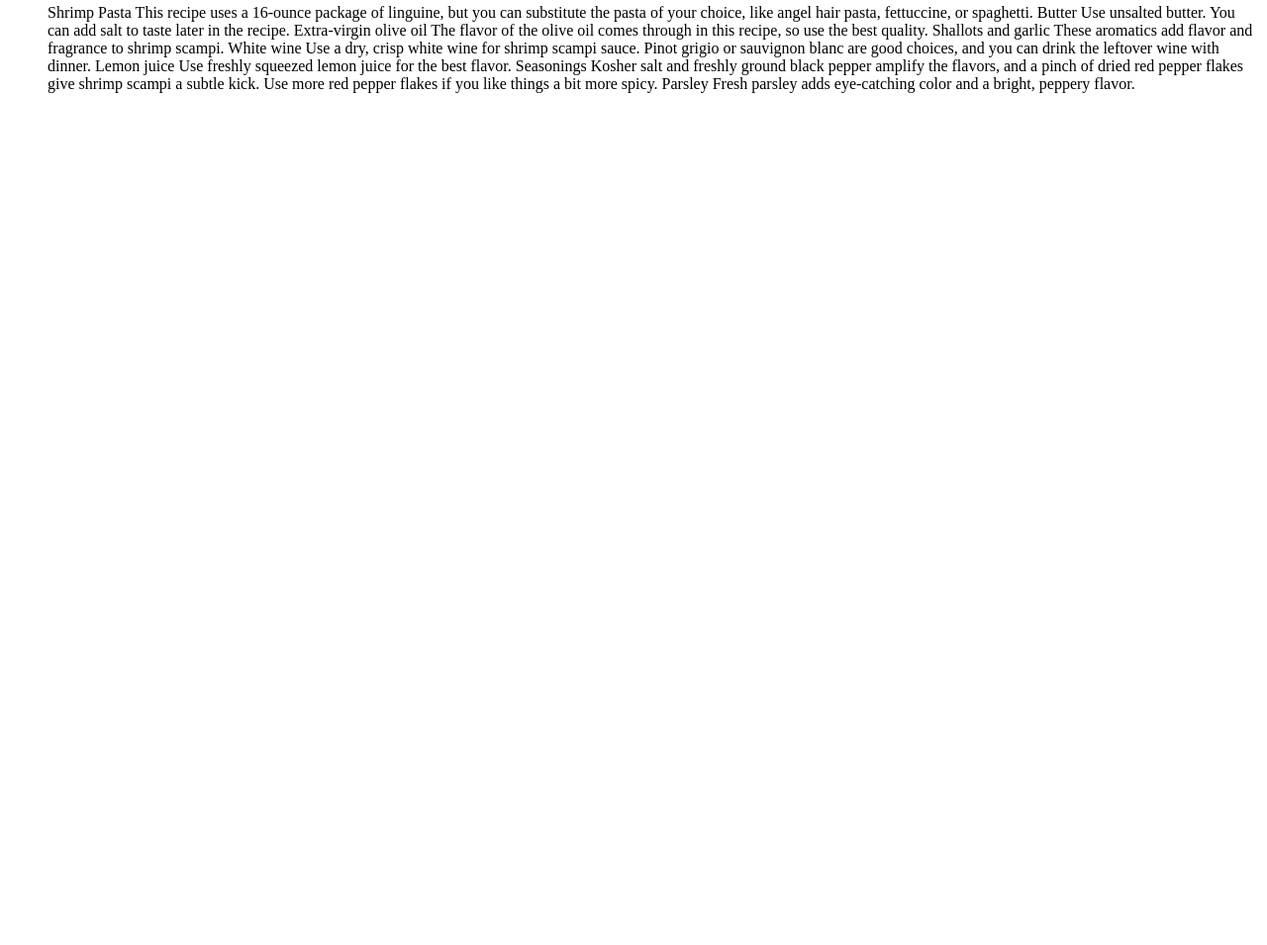
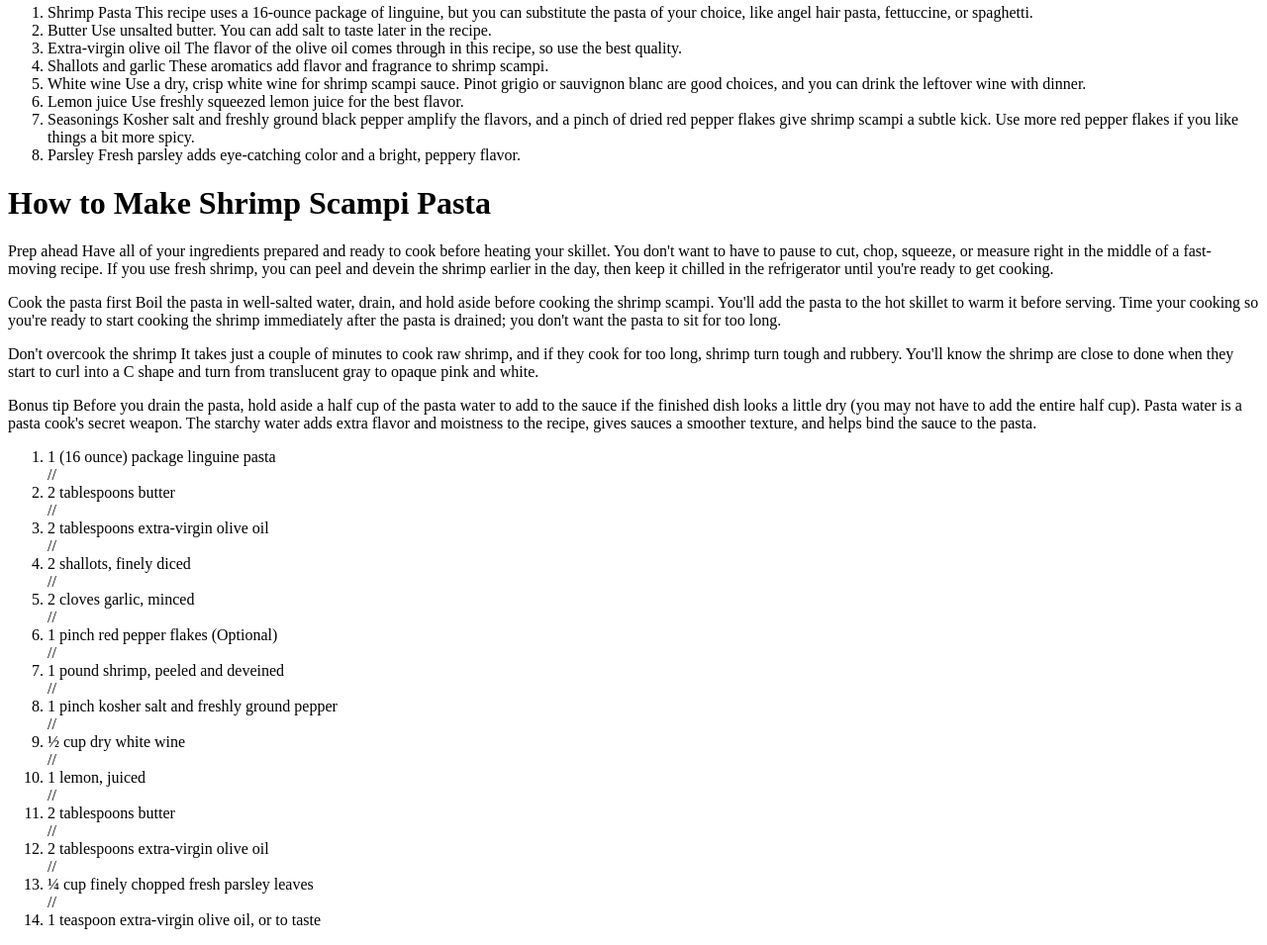
Before and after one commit to Mpezzatta72/odin-recipes, a plain HTML site: page pasta.html in a window 1280 px wide. Shown: the part 430-1385 px from the top of the page at 99% size. Before the commit the page ends 800 px from the top, so only its background shows below. Drawn offline with Linux system fonts and the light colour scheme.

Commit message:
could not figure out the <li> =<ls>

```diff
--- a/pasta.html
+++ b/pasta.html
@@ -32,32 +32,83 @@
 
          </p>
          <h1>   Ingredients for Shrimp Scampi with Pasta     </h1>
-         <ul>
-         <ls> Shrimp Pasta
+
+         <ol>
+         <li> Shrimp Pasta
             This recipe uses a 16-ounce package of linguine, but you can substitute the pasta of your choice, like angel hair pasta, fettuccine, or spaghetti.</ls>
 
-          <ls>  Butter
-            Use unsalted butter. You can add salt to taste later in the recipe.</ls>
 
-           <ls> Extra-virgin olive oil
-            The flavor of the olive oil comes through in this recipe, so use the best quality.</ls>
+            <li>  Butter
+            Use unsalted butter. You can add salt to taste later in the recipe.</li>
 
-            <ls>Shallots and garlic
-            These aromatics add flavor and fragrance to shrimp scampi.</ls>
 
-            <ls>White wine
-            Use a dry, crisp white wine for shrimp scampi sauce. Pinot grigio or sauvignon blanc are good choices, and you can drink the leftover wine with dinner.</ls>
+            <li> Extra-virgin olive oil
+            The flavor of the olive oil comes through in this recipe, so use the best quality.</li>
 
-            <ls>Lemon juice
-            Use freshly squeezed lemon juice for the best flavor.</ls>
 
-            <ls>Seasonings
-            Kosher salt and freshly ground black pepper amplify the flavors, and a pinch of dried red pepper flakes give shrimp scampi a subtle kick. Use more red pepper flakes if you like things a bit more spicy.</ls>
+            <li>Shallots and garlic
+            These aromatics add flavor and fragrance to shrimp scampi.</li>
 
-            <ls>Parsley
-            Fresh parsley adds eye-catching color and a bright, peppery flavor.</ls>
-         </ul>
 
+            <li>White wine
+            Use a dry, crisp white wine for shrimp scampi sauce. Pinot grigio or sauvignon blanc are good choices, and you can drink the leftover wine with dinner.</li>
+
+
+            <li>Lemon juice
+            Use freshly squeezed lemon juice for the best flavor.</li>
+
+
+
+            <li>Seasonings
+            Kosher salt and freshly ground black pepper amplify the flavors, and a pinch of dried red pepper flakes give shrimp scampi a subtle kick. Use more red pepper flakes if you like things a bit more spicy.</li>
+
+
+            <li>Parsley
+            Fresh parsley adds eye-catching color and a bright, peppery flavor.</li>
+         </ol>
+
+         <h1>How to Make Shrimp Scampi Pasta </h1>
+            <p>Prep ahead
+                Have all of your ingredients prepared and ready to cook before heating your skillet. You don't want to have to pause to cut, chop, squeeze, or measure right in the middle of a fast-moving recipe. If you use fresh shrimp, you can peel and devein the shrimp earlier in the day, then keep it chilled in the refrigerator until you're ready to get cooking.</p>
+
+            <p>Cook the pasta first
+                Boil the pasta in well-salted water, drain, and hold aside before cooking the shrimp scampi. You'll add the pasta to the hot skillet to warm it before serving. Time your cooking so you're ready to start cooking the shrimp immediately after the pasta is drained; you don't want the pasta to sit for too long.</p>
+
+            <p>Don't overcook the shrimp
+                It takes just a couple of minutes to cook raw shrimp, and if they cook for too long, shrimp turn tough and rubbery. You'll know the shrimp are close to done when they start to curl into a C shape and turn from translucent gray to opaque pink and white.</p>
+
+            <p>Bonus tip
+                Before you drain the pasta, hold aside a half cup of the pasta water to add to the sauce if the finished dish looks a little dry (you may not have to add the entire half cup). Pasta water is a pasta cook's secret weapon. The starchy water adds extra flavor and moistness to the recipe, gives sauces a smoother texture, and helps bind the sauce to the pasta. </p>
+
+            <ol>
+              <li>1 (16 ounce) package linguine pasta </li>
+              //
+              <li>2 tablespoons butter</li>
+              //
+              <li>2 tablespoons extra-virgin olive oil </li>
+              //
+              <li>2 shallots, finely diced </li>
+              //
+              <li>2 cloves garlic, minced </li>
+              //
+              <li>1 pinch red pepper flakes (Optional)</li>
+              //
+              <li>1 pound shrimp, peeled and deveined </li>
+              //
+              <li>1 pinch kosher salt and freshly ground pepper </li>
+              //
+              <li>½ cup dry white wine </li>
+              //
+              <li>1 lemon, juiced</li>
+              //
+              <li>2 tablespoons butter </li>
+              //
+              <li>2 tablespoons extra-virgin olive oil </li>
+              //
+              <li>¼ cup finely chopped fresh parsley leaves </li>
+              //
+              <li>1 teaspoon extra-virgin olive oil, or to taste </li>
+             </ol>
 
     </body>
 </html>
```
